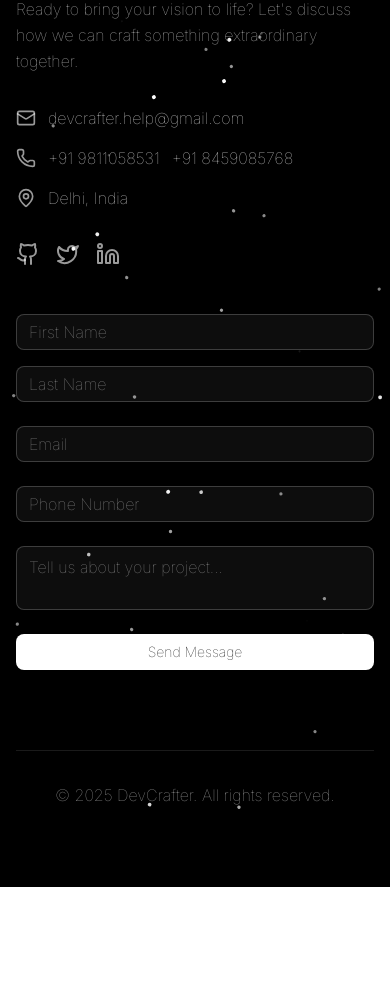
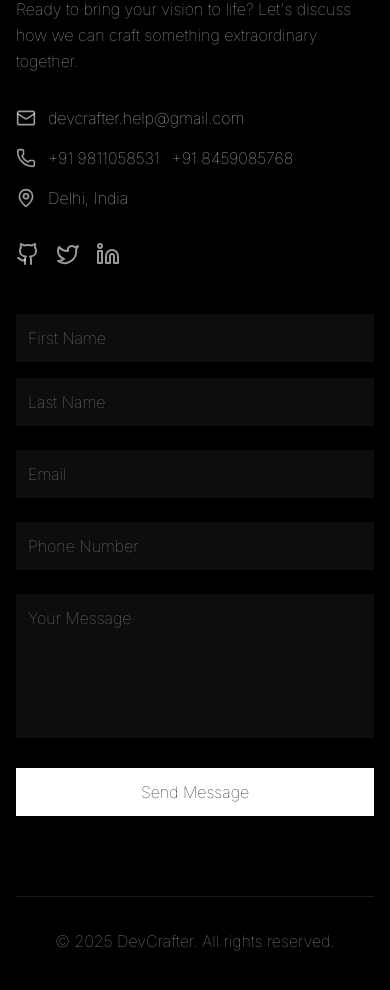
Before and after one commit to sahilbajaj2004/devcrafter, a Next.js app: page / in a window 390 px wide. Shown: the part 4431-5421 px from the top of the page. Before the commit the page ends 5318 px from the top, so only its background shows below. Built offline with nearby package versions, Linux system fonts and the light colour scheme.

Commit message:
deployment done ?

```diff
--- a/src/app/page.tsx
+++ b/src/app/page.tsx
@@ -19,6 +19,7 @@ import { Button } from "@/components/ui/button"
 import { Input } from "@/components/ui/input"
 import { Textarea } from "@/components/ui/textarea"
 import { Card, CardContent } from "@/components/ui/card"
+import ContactSection from "@/components/ContactSection"
 
 // Animated Background Components
 const GridBackground = () => (
@@ -331,165 +332,203 @@ const ProjectsSection = () => {
   )
 }
 
-// Contact Section with Web3Forms
-const ContactSection = () => {
-  const [status, setStatus] = useState(null)
-  const [loading, setLoading] = useState(false)
+// // Contact Section with Web3Forms
 
-  async function handleSubmit(event) {
-    event.preventDefault()
-    setLoading(true)
-    const formData = new FormData(event.target)
-    formData.append("access_key", "b439ca96-e064-42f2-819b-2f0ac2fd54a9")
+// export default function ContactSection() {
+//   const [formData, setFormData] = useState({
+//     firstName: "",
+//     lastName: "",
+//     email: "",
+//     phone: "",
+//     message: "",
+//   });
 
-    const object = Object.fromEntries(formData)
-    const json = JSON.stringify(object)
+//   const [status, setStatus] = useState<string | null>(null);
+//   const [loading, setLoading] = useState(false);
 
-    const response = await fetch("https://api.web3forms.com/submit", {
-      method: "POST",
-      headers: { "Content-Type": "application/json", Accept: "application/json" },
-      body: json,
-    })
+//   const handleSubmit = async (e: React.FormEvent) => {
+//     e.preventDefault();
+//     setLoading(true);
+//     setStatus(null);
 
-    const result = await response.json()
-    setLoading(false)
-    if (result.success) {
-      setStatus("Message sent successfully!")
-      event.target.reset()
-    } else {
-      setStatus("Something went wrong. Please try again.")
-    }
-  }
+//     const response = await fetch("https://api.web3forms.com/submit", {
+//       method: "POST",
+//       headers: {
+//         "Content-Type": "application/json",
+//         Accept: "application/json",
+//       },
+//       body: JSON.stringify({
+//         access_key: "b439ca96-e064-42f2-819b-2f0ac2fd54a9",
+//         ...formData,
+//       }),
+//     });
 
-  return (
-    <section id="contact" className="relative py-20 bg-black overflow-hidden">
-      <ParticleBackground />
-      <div className="container mx-auto px-4 relative z-10">
-        <motion.h2
-          className="text-5xl md:text-6xl font-thin text-white text-center mb-16"
-          initial={{ opacity: 0, y: 50 }}
-          whileInView={{ opacity: 1, y: 0 }}
-          transition={{ duration: 0.8 }}
-          viewport={{ once: true }}
-        >
-          Contact
-        </motion.h2>
-        <div className="grid grid-cols-1 lg:grid-cols-2 gap-12 max-w-6xl mx-auto">
-          <motion.div
-            initial={{ opacity: 0, x: -50 }}
-            whileInView={{ opacity: 1, x: 0 }}
-            transition={{ duration: 0.8 }}
-            viewport={{ once: true }}
-          >
-            <h3 className="text-2xl font-thin text-white mb-6">Get In Touch</h3>
-            <p className="text-white/70 font-thin mb-8 leading-relaxed">
-              Ready to bring your vision to life? Let&apos;s discuss how we can craft something extraordinary together.
-            </p>
-            <div className="space-y-4">
-              <div className="flex items-center space-x-3">
-                <Mail className="h-5 w-5 text-white/60" />
-                <a href="mailto:devcrafter.help@gmail.com" className="text-white/80 font-thin hover:underline">
-                  devcrafter.help@gmail.com
-                </a>
-              </div>
-              <div className="flex items-center space-x-3">
-                <Phone className="h-5 w-5 text-white/60" />
-                <a href="tel:+919811058531" className="text-white/80 font-thin hover:underline">
-                  +91 9811058531
-                </a>
-                <a href="tel:+918459085768" className="text-white/80 font-thin hover:underline">
-                  +91 8459085768
-                </a>
-              </div>
-              <div className="flex items-center space-x-3">
-                <MapPin className="h-5 w-5 text-white/60" />
-                <span className="text-white/80 font-thin">Delhi, India</span>
-              </div>
-            </div>
-            <div className="flex space-x-4 mt-8">
-              {[
-                { Icon: Github, href: "https://github.com/devcrafter" },
-                { Icon: Twitter, href: "https://twitter.com/devcrafter" },
-                { Icon: Linkedin, href: "https://linkedin.com/in/devcrafter" },
-              ].map(({ Icon, href }, index) => (
-                <motion.a
-                  key={index}
-                  href={href}
-                  target="_blank"
-                  rel="noopener noreferrer"
-                  className="text-white/60 hover:text-white transition-colors"
-                  whileHover={{ scale: 1.2, y: -2 }}
-                >
-                  <Icon className="h-6 w-6" />
-                </motion.a>
-              ))}
-            </div>
-          </motion.div>
+//     const result = await response.json();
+//     setLoading(false);
 
-          <motion.div
-            initial={{ opacity: 0, x: 50 }}
-            whileInView={{ opacity: 1, x: 0 }}
-            transition={{ duration: 0.8 }}
-            viewport={{ once: true }}
-          >
-            <form className="space-y-6" onSubmit={handleSubmit}>
-              <div className="grid grid-cols-1 md:grid-cols-2 gap-4">
-                <Input
-                  name="first_name"
-                  placeholder="First Name"
-                  className="bg-white/5 border-white/20 text-white placeholder:text-white/50 font-thin"
-                  required
-                />
-                <Input
-                  name="last_name"
-                  placeholder="Last Name"
-                  className="bg-white/5 border-white/20 text-white placeholder:text-white/50 font-thin"
-                  required
-                />
-              </div>
-                <Input
-                type="email"
-                name="email"
-                placeholder="Email"
-                className="bg-white/5 border-white/20 text-white placeholder:text-white/50 font-thin"
-                required
-                />
-                <Input
-                type="tel"
-                name="phone"
-                placeholder="Phone Number"
-                className="bg-white/5 border-white/20 text-white placeholder:text-white/50 font-thin"
-                required
-                />
-                <Textarea
-                name="message"
-                placeholder="Tell us about your project..."
-                rows={5}
-                className="bg-white/5 border-white/20 text-white placeholder:text-white/50 font-thin resize-none"
-                required
-                />
-              <Button type="submit" disabled={loading} className="w-full bg-white text-black hover:bg-white/90 font-thin py-3">
-                {loading ? "Sending..." : "Send Message"}
-              </Button>
-            </form>
-            {status && <p className="mt-4 text-center text-white/70">{status}</p>}
-          </motion.div>
-        </div>
-        <motion.div
-          className="border-t border-white/10 mt-20 pt-8"
-          initial={{ opacity: 0, y: 30 }}
-          whileInView={{ opacity: 1, y: 0 }}
-          transition={{ duration: 0.8 }}
-          viewport={{ once: true }}
-        >
-          <div className="text-center">
-            <p className="text-white/60 font-thin">© {new Date().getFullYear()} DevCrafter. All rights reserved.</p>
-          </div>
-        </motion.div>
-      </div>
-    </section>
-  )
-}
+//     if (result.success) {
+//       setStatus("✅ Message sent successfully!");
+//       setFormData({
+//         firstName: "",
+//         lastName: "",
+//         email: "",
+//         phone: "",
+//         message: "",
+//       });
+//     } else {
+//       setStatus("❌ Something went wrong. Please try again.");
+//     }
+//   };
+
+//   const handleChange = (
+//     e: React.ChangeEvent<HTMLInputElement | HTMLTextAreaElement>
+//   ) => {
+//     setFormData({ ...formData, [e.target.name]: e.target.value });
+//   };
+
+//   return (
+//     <section id="contact" className="relative py-20 bg-black overflow-hidden">
+//       <div className="container mx-auto px-4 relative z-10">
+//         <motion.h2
+//           className="text-5xl md:text-6xl font-thin text-white text-center mb-16"
+//           initial={{ opacity: 0, y: 50 }}
+//           whileInView={{ opacity: 1, y: 0 }}
+//           transition={{ duration: 0.8 }}
+//           viewport={{ once: true }}
+//         >
+//           Contact
+//         </motion.h2>
+//         <div className="grid grid-cols-1 lg:grid-cols-2 gap-12 max-w-6xl mx-auto">
+//           {/* Left Side - Contact Info */}
+//           <div>
+//             <h3 className="text-2xl font-thin text-white mb-6">Get In Touch</h3>
+//             <p className="text-white/70 font-thin mb-8 leading-relaxed">
+//               Ready to bring your vision to life? Let&apos;s discuss how we can
+//               craft something extraordinary together.
+//             </p>
+//             <div className="space-y-4">
+//               <div className="flex items-center space-x-3">
+//                 <Mail className="h-5 w-5 text-white/60" />
+//                 <a
+//                   href="mailto:devcrafter.help@gmail.com"
+//                   className="text-white/80 font-thin hover:underline"
+//                 >
+//                   devcrafter.help@gmail.com
+//                 </a>
+//               </div>
+//               <div className="flex items-center space-x-3">
+//                 <Phone className="h-5 w-5 text-white/60" />
+//                 <a
+//                   href="tel:+919811058531"
+//                   className="text-white/80 font-thin hover:underline"
+//                 >
+//                   +91 9811058531
+//                 </a>
+//                 <a
+//                   href="tel:+918459085768"
+//                   className="text-white/80 font-thin hover:underline"
+//                 >
+//                   +91 8459085768
+//                 </a>
+//               </div>
+//               <div className="flex items-center space-x-3">
+//                 <MapPin className="h-5 w-5 text-white/60" />
+//                 <span className="text-white/80 font-thin">Delhi, India</span>
+//               </div>
+//             </div>
+//             <div className="flex space-x-4 mt-8">
+//               {[
+//                 { Icon: Github, href: "https://github.com/devcrafter" },
+//                 { Icon: Twitter, href: "https://twitter.com/devcrafter" },
+//                 { Icon: Linkedin, href: "https://linkedin.com/in/devcrafter" },
+//               ].map(({ Icon, href }, index) => (
+//                 <motion.a
+//                   key={index}
+//                   href={href}
+//                   target="_blank"
+//                   rel="noopener noreferrer"
+//                   className="text-white/60 hover:text-white transition-colors"
+//                   whileHover={{ scale: 1.2, y: -2 }}
+//                 >
+//                   <Icon className="h-6 w-6" />
+//                 </motion.a>
+//               ))}
+//             </div>
+//           </div>
+
+//           {/* Right Side - Form */}
+//           <div>
+//             <form onSubmit={handleSubmit} className="space-y-6">
+//               <div className="grid grid-cols-1 md:grid-cols-2 gap-4">
+//                 <input
+//                   name="firstName"
+//                   value={formData.firstName}
+//                   onChange={handleChange}
+//                   placeholder="First Name"
+//                   required
+//                   className="bg-white/5 border-white/20 text-white placeholder:text-white/50 font-thin p-3 w-full"
+//                 />
+//                 <input
+//                   name="lastName"
+//                   value={formData.lastName}
+//                   onChange={handleChange}
+//                   placeholder="Last Name"
+//                   required
+//                   className="bg-white/5 border-white/20 text-white placeholder:text-white/50 font-thin p-3 w-full"
+//                 />
+//               </div>
+//               <input
+//                 type="email"
+//                 name="email"
+//                 value={formData.email}
+//                 onChange={handleChange}
+//                 placeholder="Email"
+//                 required
+//                 className="bg-white/5 border-white/20 text-white placeholder:text-white/50 font-thin p-3 w-full"
+//               />
+//               <input
+//                 type="tel"
+//                 name="phone"
+//                 value={formData.phone}
+//                 onChange={handleChange}
+//                 placeholder="Phone Number"
+//                 pattern="[0-9+ ]{7,15}"
+//                 className="bg-white/5 border-white/20 text-white placeholder:text-white/50 font-thin p-3 w-full"
+//               />
+//               <textarea
+//                 name="message"
+//                 value={formData.message}
+//                 onChange={handleChange}
+//                 placeholder="Your Message"
+//                 rows={5}
+//                 required
+//                 className="bg-white/5 border-white/20 text-white placeholder:text-white/50 font-thin p-3 w-full resize-none"
+//               />
+//               <button
+//                 type="submit"
+//                 disabled={loading}
+//                 className="w-full bg-white text-black hover:bg-white/90 font-thin py-3"
+//               >
+//                 {loading ? "Sending..." : "Send Message"}
+//               </button>
+//               {status && <p className="text-white/70 mt-2">{status}</p>}
+//             </form>
+//           </div>
+//         </div>
+
+//         {/* Footer */}
+//         <div className="border-t border-white/10 mt-20 pt-8">
+//           <div className="text-center">
+//             <p className="text-white/60 font-thin">
+//               © {new Date().getFullYear()} DevCrafter. All rights reserved.
+//             </p>
+//           </div>
+//         </div>
+//       </div>
+//     </section>
+//   );
+// }
+
 
 // Main Component
 export default function DevCrafterWebsite() {
--- /dev/null
+++ b/src/components/ContactSection.tsx
@@ -0,0 +1,200 @@
+"use client";
+
+import { useState } from "react";
+import { motion } from "framer-motion";
+import { Mail, Phone, MapPin, Github, Twitter, Linkedin } from "lucide-react";
+
+export default function Contact() {
+  const [formData, setFormData] = useState({
+    firstName: "",
+    lastName: "",
+    email: "",
+    phone: "",
+    message: "",
+  });
+
+  const [status, setStatus] = useState<string | null>(null);
+  const [loading, setLoading] = useState(false);
+
+  const handleSubmit = async (e: React.FormEvent) => {
+    e.preventDefault();
+    setLoading(true);
+    setStatus(null);
+
+    const response = await fetch("https://api.web3forms.com/submit", {
+      method: "POST",
+      headers: {
+        "Content-Type": "application/json",
+        Accept: "application/json",
+      },
+      body: JSON.stringify({
+        access_key: "b439ca96-e064-42f2-819b-2f0ac2fd54a9",
+        ...formData,
+      }),
+    });
+
+    const result = await response.json();
+    setLoading(false);
+
+    if (result.success) {
+      setStatus("✅ Message sent successfully!");
+      setFormData({
+        firstName: "",
+        lastName: "",
+        email: "",
+        phone: "",
+        message: "",
+      });
+    } else {
+      setStatus("❌ Something went wrong. Please try again.");
+    }
+  };
+
+  const handleChange = (
+    e: React.ChangeEvent<HTMLInputElement | HTMLTextAreaElement>
+  ) => {
+    setFormData({ ...formData, [e.target.name]: e.target.value });
+  };
+
+  return (
+    <section id="contact" className="relative py-20 bg-black overflow-hidden">
+      <div className="container mx-auto px-4 relative z-10">
+        <motion.h2
+          className="text-5xl md:text-6xl font-thin text-white text-center mb-16"
+          initial={{ opacity: 0, y: 50 }}
+          whileInView={{ opacity: 1, y: 0 }}
+          transition={{ duration: 0.8 }}
+          viewport={{ once: true }}
+        >
+          Contact
+        </motion.h2>
+        <div className="grid grid-cols-1 lg:grid-cols-2 gap-12 max-w-6xl mx-auto">
+          {/* Left Side - Contact Info */}
+          <div>
+            <h3 className="text-2xl font-thin text-white mb-6">Get In Touch</h3>
+            <p className="text-white/70 font-thin mb-8 leading-relaxed">
+              Ready to bring your vision to life? Let&apos;s discuss how we can
+              craft something extraordinary together.
+            </p>
+            <div className="space-y-4">
+              <div className="flex items-center space-x-3">
+                <Mail className="h-5 w-5 text-white/60" />
+                <a
+                  href="mailto:devcrafter.help@gmail.com"
+                  className="text-white/80 font-thin hover:underline"
+                >
+                  devcrafter.help@gmail.com
+                </a>
+              </div>
+              <div className="flex items-center space-x-3">
+                <Phone className="h-5 w-5 text-white/60" />
+                <a
+                  href="tel:+919811058531"
+                  className="text-white/80 font-thin hover:underline"
+                >
+                  +91 9811058531
+                </a>
+                <a
+                  href="tel:+918459085768"
+                  className="text-white/80 font-thin hover:underline"
+                >
+                  +91 8459085768
+                </a>
+              </div>
+              <div className="flex items-center space-x-3">
+                <MapPin className="h-5 w-5 text-white/60" />
+                <span className="text-white/80 font-thin">Delhi, India</span>
+              </div>
+            </div>
+            <div className="flex space-x-4 mt-8">
+              {[
+                { Icon: Github, href: "https://github.com/devcrafter" },
+                { Icon: Twitter, href: "https://twitter.com/devcrafter" },
+                { Icon: Linkedin, href: "https://linkedin.com/in/devcrafter" },
+              ].map(({ Icon, href }, index) => (
+                <motion.a
+                  key={index}
+                  href={href}
+                  target="_blank"
+                  rel="noopener noreferrer"
+                  className="text-white/60 hover:text-white transition-colors"
+                  whileHover={{ scale: 1.2, y: -2 }}
+                >
+                  <Icon className="h-6 w-6" />
+                </motion.a>
+              ))}
+            </div>
+          </div>
+
+          {/* Right Side - Form */}
+          <div>
+            <form onSubmit={handleSubmit} className="space-y-6">
+              <div className="grid grid-cols-1 md:grid-cols-2 gap-4">
+                <input
+                  name="firstName"
+                  value={formData.firstName}
+                  onChange={handleChange}
+                  placeholder="First Name"
+                  required
+                  className="bg-white/5 border-white/20 text-white placeholder:text-white/50 font-thin p-3 w-full"
+                />
+                <input
+                  name="lastName"
+                  value={formData.lastName}
+                  onChange={handleChange}
+                  placeholder="Last Name"
+                  required
+                  className="bg-white/5 border-white/20 text-white placeholder:text-white/50 font-thin p-3 w-full"
+                />
+              </div>
+              <input
+                type="email"
+                name="email"
+                value={formData.email}
+                onChange={handleChange}
+                placeholder="Email"
+                required
+                className="bg-white/5 border-white/20 text-white placeholder:text-white/50 font-thin p-3 w-full"
+              />
+              <input
+                type="tel"
+                name="phone"
+                value={formData.phone}
+                onChange={handleChange}
+                placeholder="Phone Number"
+                pattern="[0-9+ ]{7,15}"
+                className="bg-white/5 border-white/20 text-white placeholder:text-white/50 font-thin p-3 w-full"
+              />
+              <textarea
+                name="message"
+                value={formData.message}
+                onChange={handleChange}
+                placeholder="Your Message"
+                rows={5}
+                required
+                className="bg-white/5 border-white/20 text-white placeholder:text-white/50 font-thin p-3 w-full resize-none"
+              />
+              <button
+                type="submit"
+                disabled={loading}
+                className="w-full bg-white text-black hover:bg-white/90 font-thin py-3"
+              >
+                {loading ? "Sending..." : "Send Message"}
+              </button>
+              {status && <p className="text-white/70 mt-2">{status}</p>}
+            </form>
+          </div>
+        </div>
+
+        {/* Footer */}
+        <div className="border-t border-white/10 mt-20 pt-8">
+          <div className="text-center">
+            <p className="text-white/60 font-thin">
+              © {new Date().getFullYear()} DevCrafter. All rights reserved.
+            </p>
+          </div>
+        </div>
+      </div>
+    </section>
+  );
+}
```
